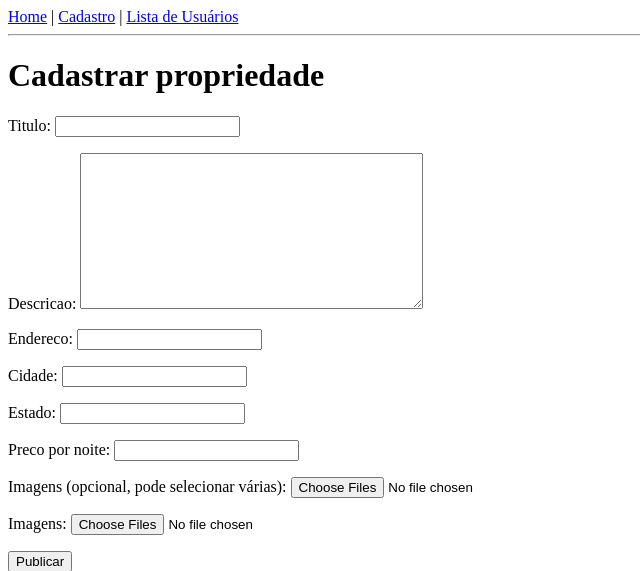
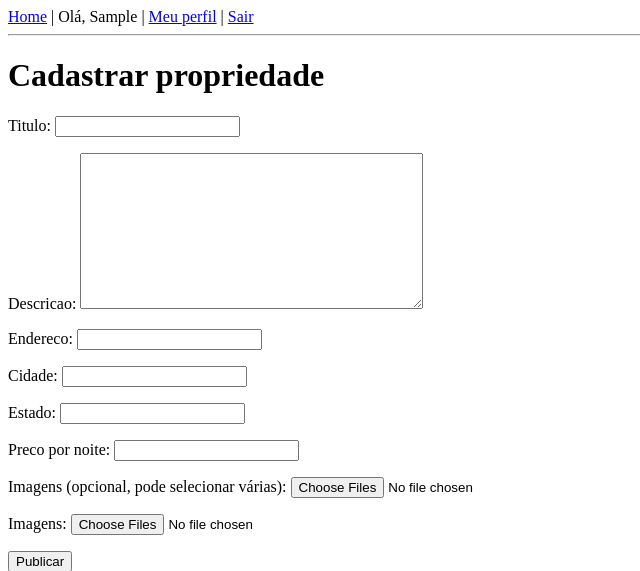
Before and after one commit to C14-2025/Aluga_Ai, a Django app: page /nova/ in a window 1280 px wide. Shown: the top 571 px of the page, without its empty margins (0-640 px from the left). Run offline with Django 4.2, Linux system fonts and the light colour scheme; the visitor is signed in with stand-in values (Sample User, id 1).

Commit message:
fix(templates): corrigir tags DTL (if/else), usar prop.pk e ajustar links nos templates

```diff
--- a/templates/base.html
+++ b/templates/base.html
@@ -1,22 +1,31 @@
 <!DOCTYPE html>
-<html>
+<html lang="pt-br">
   <head>
     <meta charset="utf-8" />
-    <title>Aluga AI - Dev</title>
+    <title>Aluga Aí - Dev</title>
   </head>
   <body>
     <header>
-      <a href="/">Home</a> |
-      <a href="{% url 'usuarios:cadastro' %}">Cadastro</a> |
-      <a href="{% url 'usuarios:lista' %}">Lista de Usuários</a>
+      <a href="{% url 'propriedades:lista' %}">Home</a>
+      | {% if user.is_authenticated %} Olá, {{ user.first_name }} |
+      <a href="{% url 'usuarios:perfil' user.id %}">Meu perfil</a>
+      |
+      <a href="{% url 'usuarios:logout' %}">Sair</a>
+      {% else %}
+      <a href="{% url 'usuarios:login' %}">Login</a>
+      |
+      <a href="{% url 'usuarios:cadastro' %}">Cadastro</a>
+      {% endif %}
     </header>
+
     <hr />
+
     {% if messages %}
     <ul>
       {% for m in messages %}
       <li>{{ m }}</li>
       {% endfor %}
     </ul>
-    {% endif %} {% block content %}{% endblock %}
+    {% endif %} {% block content %} {% endblock %}
   </body>
 </html>
```
